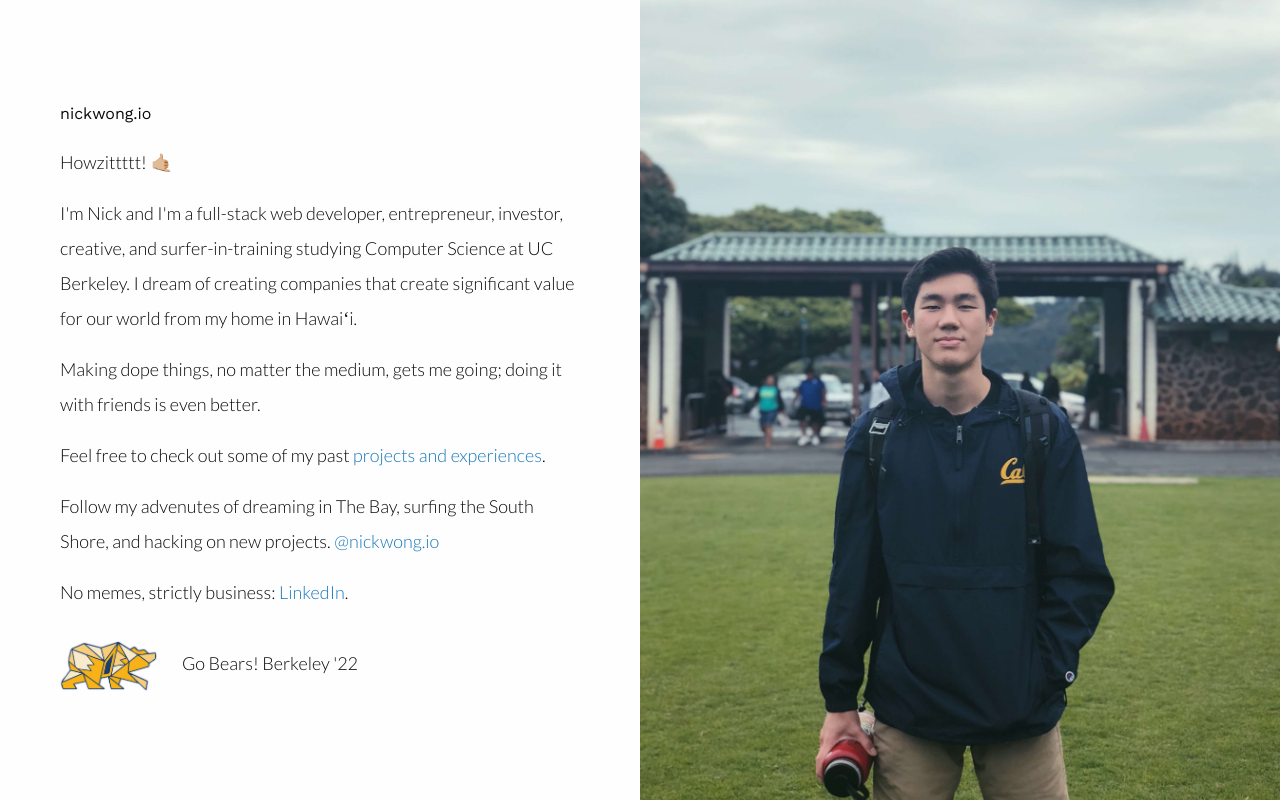
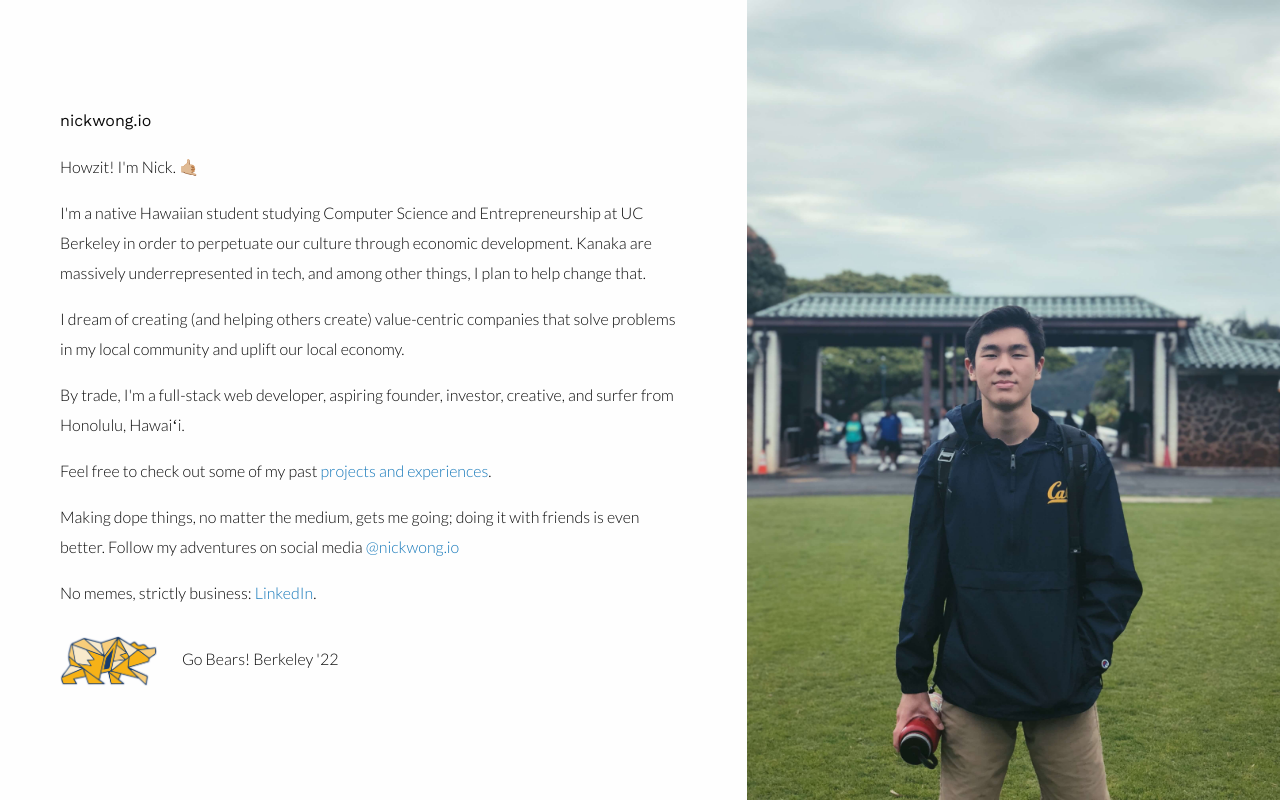
Before and after one commit to nickwong-io/nickwong.io, a website: page src/html/index.html in a window 1280 px wide. Drawn offline with nearby package versions, Linux system fonts and the light colour scheme; files that its build step writes are made by us from their sources; files whose address does not match are found by name.

Commit message:
updated copy on homepage

```diff
--- a/src/assets/css/index-min.css
+++ b/src/assets/css/index-min.css
@@ -1 +1 @@
-.fullWidth{width:100%;margin-left:auto;margin-right:auto;max-width:initial}.hero_textCont{padding:0 30px}.hero_text{margin:30px 0}.hero_text h4{font-family:'Work Sans';font-size:16px;margin-bottom:20px}.hero_text p{font-size:18px;line-height:35px;font-family:Lato;font-weight:300}.hero_text p span.triggerClose{color:red}.hero_text #alohaFriday{display:none}#cal{height:50px}.calText{padding-left:20px;margin-top:20px;display:inline-block}#small-hero-image-cont img{padding:0 30px;margin-bottom:30px}@media only screen and (min-device-width:375px) and (max-device-width:736px) and (-webkit-min-device-pixel-ratio:2) and (orientation:landscape){.hideLandscape{display:none}}@media only screen and (min-width:40.063em){.hero_textCont{padding:0 60px;display:flex;align-items:center}.hero_textCont .hero_text{margin:0}.hero_image{height:100vh;background-image:url(../images/nickCal_compressed.jpg);background-size:cover;background-position:50% 75%}.boom{position:absolute;top:50%;left:50%;transform:translate(-50%,-50%)}}
+.fullWidth{width:100%;margin-left:auto;margin-right:auto;max-width:initial}.hero_textCont{padding:0 30px}.hero_text{margin:30px 0}.hero_text h4{font-family:'Work Sans';font-size:16px;margin-bottom:20px}.hero_text p{font-size:16px;line-height:30px;font-family:Lato;font-weight:300}.hero_text p span.triggerClose{color:red}.hero_text #alohaFriday{display:none}#cal{height:50px}.calText{padding-left:20px;margin-top:20px;display:inline-block}#small-hero-image-cont img{padding:0 30px;margin-bottom:30px}@media only screen and (min-device-width:375px) and (max-device-width:736px) and (-webkit-min-device-pixel-ratio:2) and (orientation:landscape){.hideLandscape{display:none}}@media only screen and (min-width:40.063em){.hero_textCont{padding:0 60px;display:flex;align-items:center}.hero_textCont .hero_text{margin:0}.hero_image{height:100vh;background-image:url(../images/nickCal_compressed.jpg);background-size:cover;background-position:50% 75%}.boom{position:absolute;top:50%;left:50%;transform:translate(-50%,-50%)}}
--- a/src/html/index.html
+++ b/src/html/index.html
@@ -24,23 +24,27 @@
   <body>
 
       <div class="grid-x hero_cont">
-        <div class="small-12 medium-6 cell hero_textCont">
+        <div class="small-12 medium-7 cell hero_textCont">
 
           <div class="hero_text">
             <h4>nickwong.io</h4>
 
             <p>
-              <span id="reg">Howzittttt! 🤙🏼</span>
+              <span id="reg">Howzit! I'm Nick. 🤙🏼</span>
               <span id="alohaFriday">Happy Aloha Friday! 🤙🏼</span>
             </p>
 
-            <p>I'm Nick and I'm a full-stack web developer, entrepreneur, investor, creative, and surfer-in-training studying Computer Science at UC Berkeley. I dream of creating companies that create significant value for our world from my home in Hawaiʻi.</p>
+            <p>I'm a <span >native Hawaiian student studying Computer Science and Entrepreneurship at UC Berkeley</span> in order to perpetuate our culture through economic development. Kanaka are massively underrepresented in tech, and among other things, I plan to help change that.</p>
 
-            <p>Making dope things, no matter the medium, gets me going; doing it with friends is even better.</p>
+            <p>I dream of creating (and helping others create) value-centric companies that solve problems in my local community and uplift our local economy.</p>
+
+            <p>By trade, I'm a full-stack web developer, aspiring founder, investor, creative, and surfer from Honolulu, Hawaiʻi.</p>
 
             <p class="show-for-medium hideLandscape">Feel free to check out some of my past <a href="portfolio.html">projects and experiences</a>.</p>
 
-            <p class="show-for-medium hideLandscape">Follow my advenutes of dreaming in The Bay, surfing the South Shore, and hacking on new projects.  <a href="https://twitter.com/nickwongio">@nickwong.io</a></p>
+            <p>Making dope things, no matter the medium, gets me going; doing it with friends is even better. Follow my adventures on social media <a href="https://twitter.com/nickwongio">@nickwong.io</a> </p>
+
+            <!-- <p class="show-for-medium hideLandscape">Follow my advenutes of dreaming in The Bay, surfing the South Shore of Oʻahu, and hacking on new projects.  <a href="https://twitter.com/nickwongio">@nickwong.io</a></p> -->
 
             <p class="show-for-medium hideLandscape">No memes, strictly business: <a href="https://www.linkedin.com/in/nick-wong-69063b99">LinkedIn</a>.</p>
 
@@ -51,7 +55,7 @@
         </div>
 
         <!-- med-up pic -->
-        <div class="small-12 medium-6 cell hero_image">
+        <div class="small-12 medium-5 cell hero_image">
         </div>
 
         <!-- sm pic -->
@@ -66,7 +70,7 @@
           <div class="hero_text">
             <p>Feel free to check out some of my past <a href="portfolio.html">projects and experiences</a>.</p>
 
-            <p>Follow my advenutes of dreaming in The Bay, surfing the South Shore, and hacking on new projects. <a href="https://twitter.com/nickwongio">@nickwong.io</a></p>
+            <p>Follow my advenutes of dreaming in The Bay, surfing the South Shore of Oʻahu, and hacking on new projects. <a href="https://twitter.com/nickwongio">@nickwong.io</a></p>
 
             <p>No memes, strictly business: <a href="https://www.linkedin.com/in/nick-wong-69063b99">LinkedIn</a>.</p>
 
```
